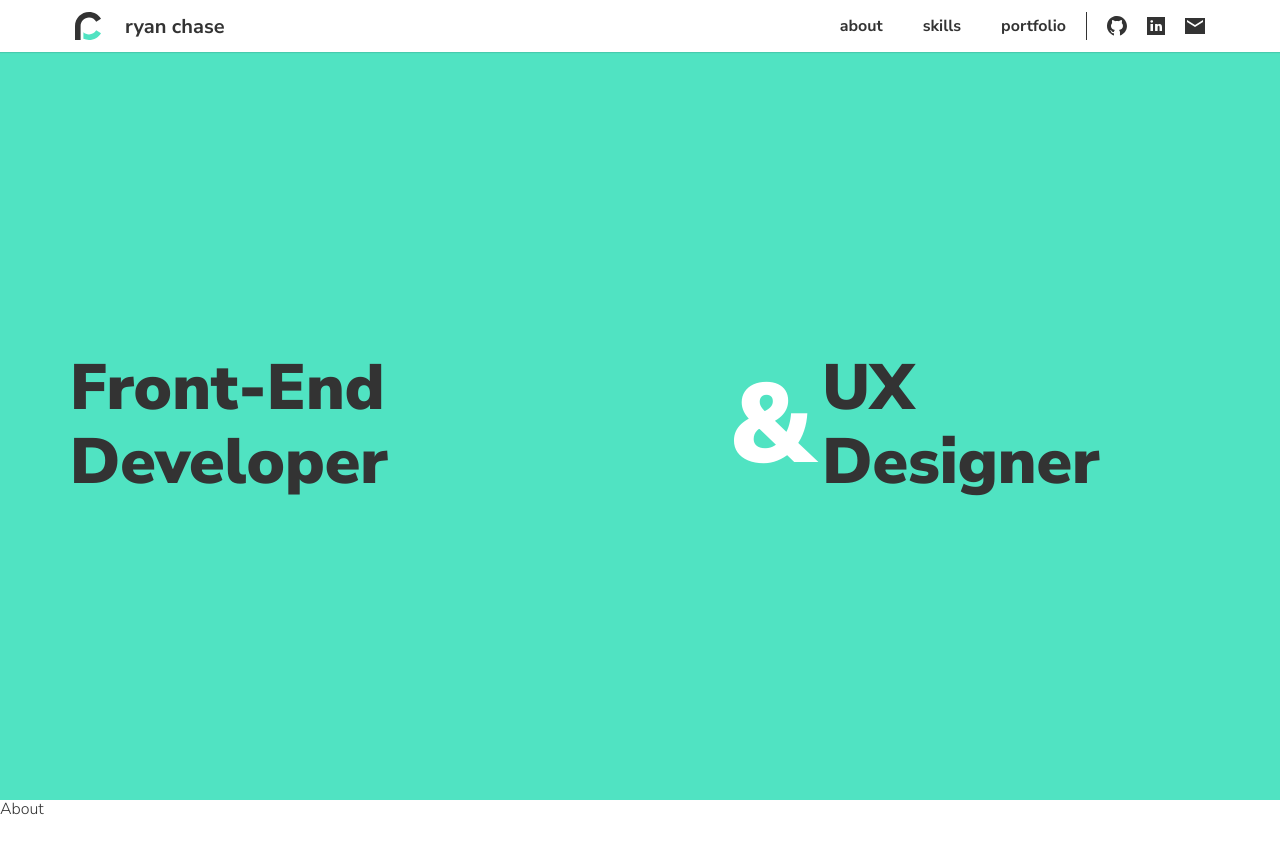
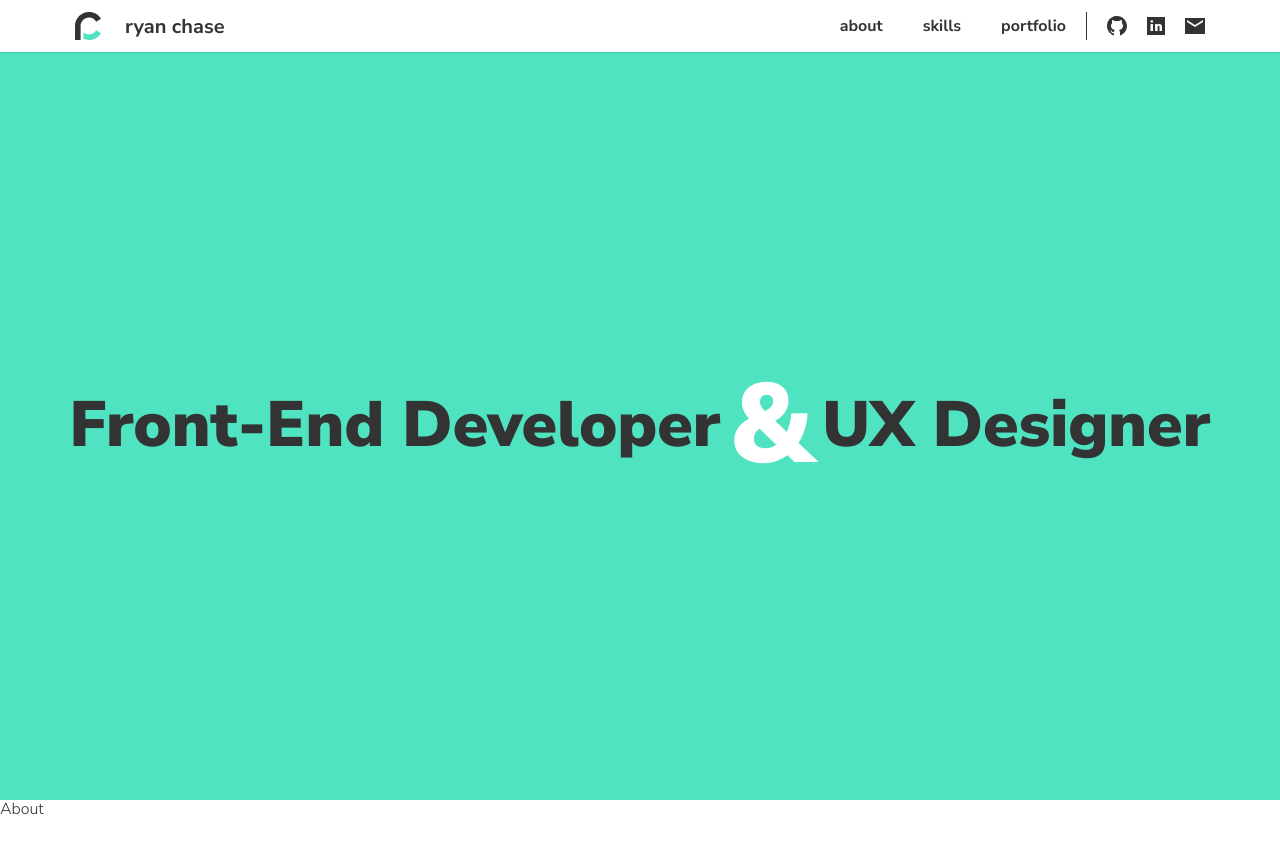
Before and after one commit to chasery/ryan-chase, a React (Create React App) app: page / in a window 1280 px wide. Shown: the top 854 px of the page. Built offline with nearby package versions, Linux system fonts and the light colour scheme.

Commit message:
Fix some responsive bugs in header

```diff
--- a/src/components/Header/Nav.js
+++ b/src/components/Header/Nav.js
@@ -87,7 +87,7 @@ const NavGroup = styled.div`
             flex-direction: column-reverse;
         }
     }
-    @media (min-width: ${props => props.theme.breakSm}) {
+    @media (min-width: 48.0625rem) {
         & + h3 + div {
             align-self: center;
             border-left: 0.0625rem solid ${props => props.theme.mineShaft};
--- a/src/components/Header/NavControl.js
+++ b/src/components/Header/NavControl.js
@@ -43,7 +43,7 @@ const IconLink = styled.a`
             margin-left: ${props => props.theme.spacingSm};
         }
     }
-    @media (min-width: ${props => props.theme.breakSm}) {
+    @media (min-width: 48.0625rem) {
         align-self: stretch;
         padding: 0.25rem 0.625rem;
 
@@ -69,7 +69,7 @@ const MenuControl = styled(IconLink)`
             border: none;
         }
     }
-    @media (min-width: ${props => props.theme.breakSm}) {
+    @media (min-width: 48.0625rem) {
         padding: 0;
     }
 `;
@@ -98,7 +98,7 @@ const AppLink = styled(Link)`
             border-left: 0.25rem solid ${props => props.theme.turquoise};
         }
     }
-    @media (min-width: ${props => props.theme.breakSm}) {
+    @media (min-width: 48.0625rem) {
         align-self: stretch;
         border-top: 0.25rem solid transparent;
         padding: 0 1.25rem 0.25rem;
--- a/src/components/Hero.js
+++ b/src/components/Hero.js
@@ -17,12 +17,12 @@ const HeroContent = styled.div`
         padding: 0;
         width: ${props => props.theme.contentSm};
     }
-    @media (min-width: ${props =>
-            props.theme.breakSm}) and (max-width: ${props =>
-            props.theme.breakLrg}) {
+    @media (min-width: calc(${props =>
+        props.theme.breakSm} + 1)) and (max-width: ${props =>
+    props.theme.breakLrg}) {
         width: ${props => props.theme.contentMed};
     }
-    @media (min-width: ${props => props.theme.breakLrg}) {
+    @media (min-width: calc(${props => props.theme.breakLrg} + 1)) {
         width: ${props => props.theme.contentLrg};
     }
 `;
@@ -63,7 +63,6 @@ const FeSpan = styled.span`
         color: ${props => props.theme.white};
         content: "&";
         display: none;
-        left: 100%;
         position: absolute;
         top: 0;
     }
@@ -79,9 +78,12 @@ const FeSpan = styled.span`
     @media (min-width: ${props =>
             props.theme.breakSm}) and (max-width: ${props =>
             props.theme.breakMed}) {
+        padding-right: 0;
+
         :after {
             display: block;
             font-size: 6rem;
+            left: 100%;
             padding-left: ${props => props.theme.spacingSm};
             top: ${props => props.theme.spacingXs};
         }
```
